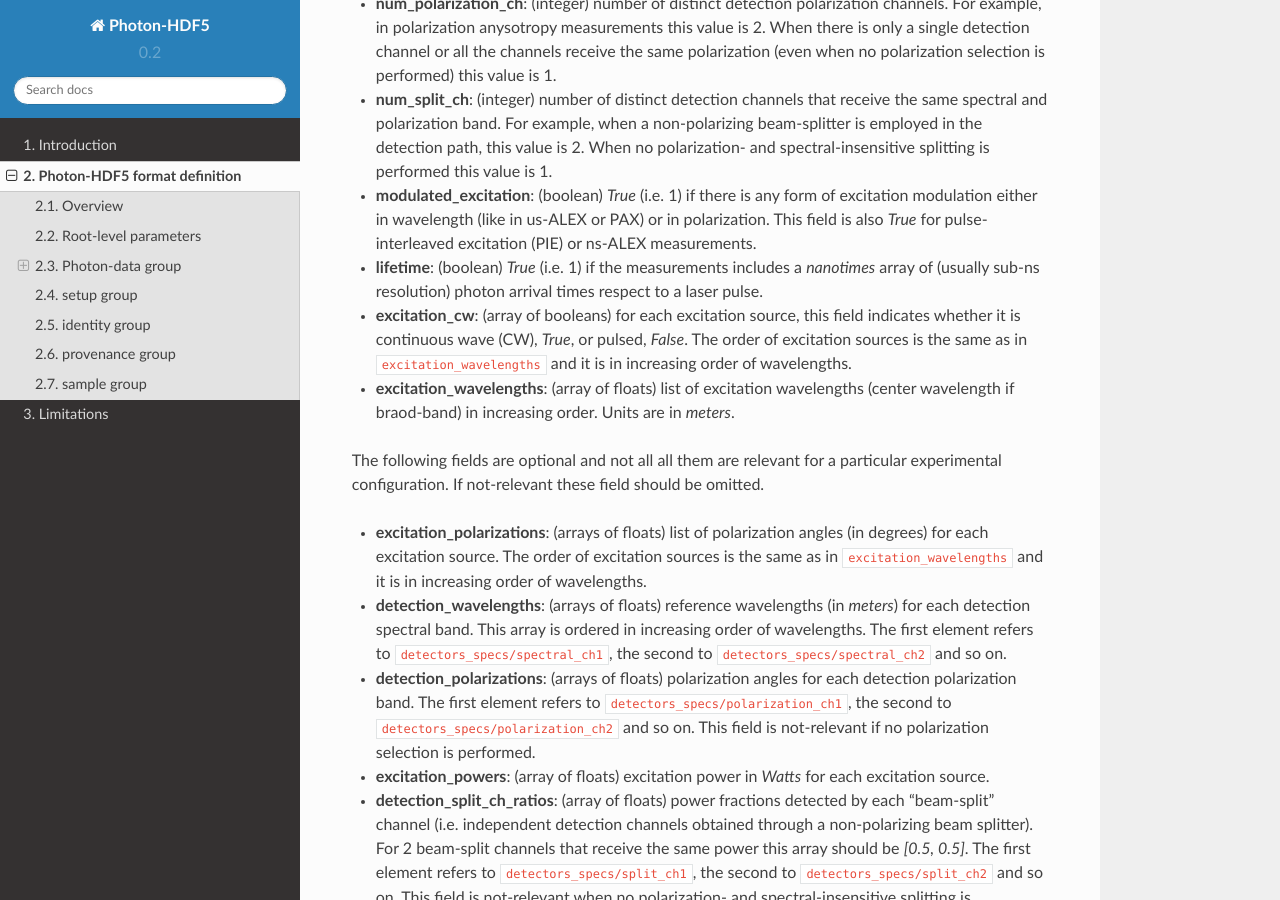
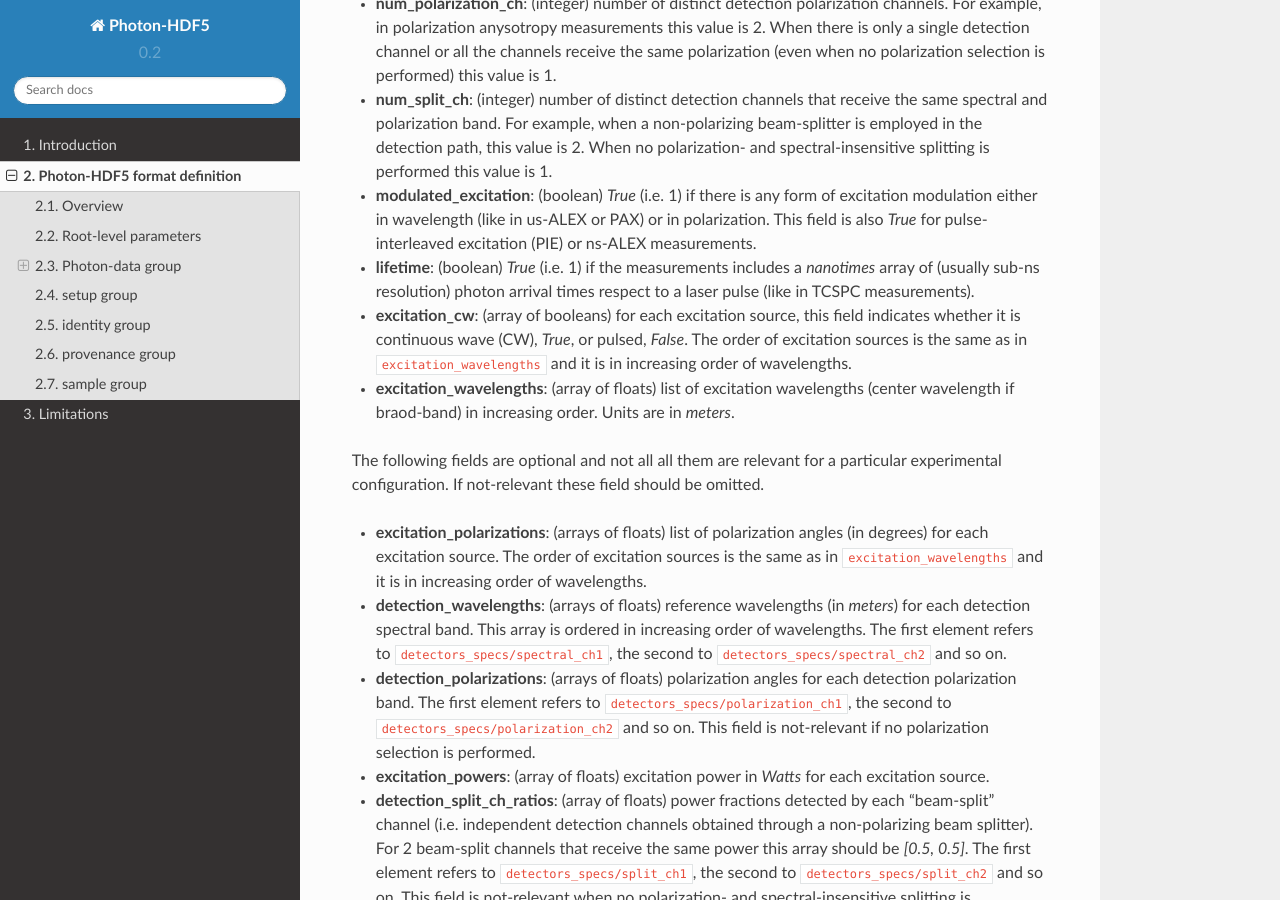
Before and after one commit to Photon-HDF5/photon-hdf5, a Sphinx documentation site: the page built from docs/phdata.rst, in a window 1280 px wide and 900 px high, scrolled down 4430 px. Built offline with Sphinx 7.4.7 and the Read the Docs theme 2.0.0, drawn with Linux system fonts in a browser that asks for light colours.

Commit message:
Tiny addition.

```diff
--- a/docs/phdata.rst
+++ b/docs/phdata.rst
@@ -206,7 +206,7 @@ The **/setup** group contains information about the measurement setup:
 
 - **lifetime**: (boolean) *True* (i.e. 1) if the measurements includes a
   *nanotimes* array of (usually sub-ns resolution) photon arrival times
-  respect to a laser pulse.
+  respect to a laser pulse (like in TCSPC measurements).
 
 - **excitation_cw**: (array of booleans) for each excitation source,
   this field indicates whether it is continuous wave (CW), *True*, or pulsed,
```
